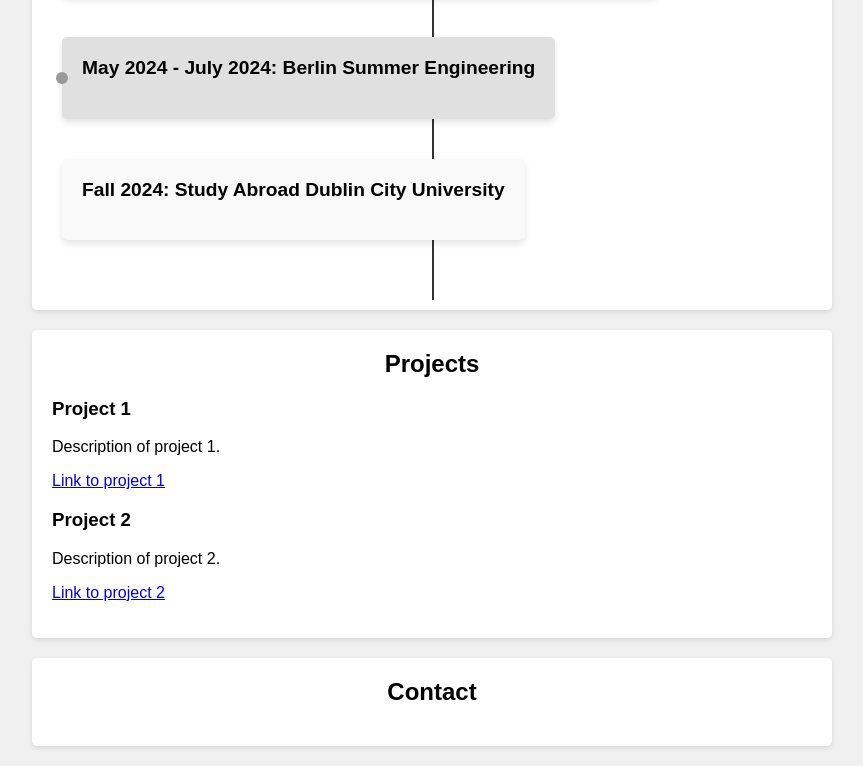
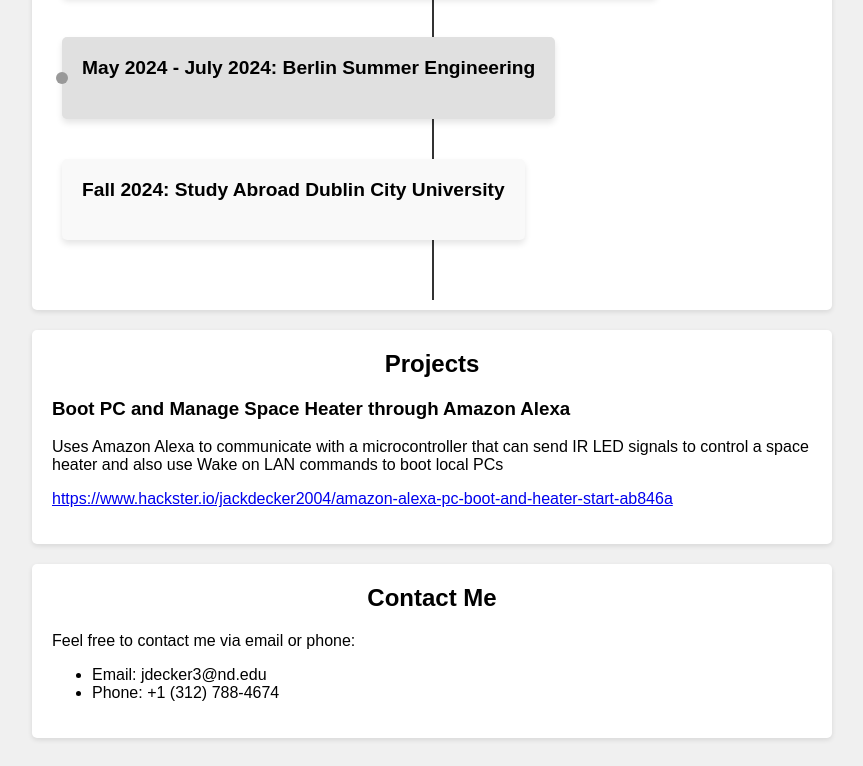
Before and after one commit to jtdecker123/JackDecker, a plain HTML site: page index.html in a window 1280 px wide. Shown: the part 922-1688 px from the top of the page, without its empty margins (208-1071 px from the left). Drawn offline with Linux system fonts and the light colour scheme.

Commit message:
Add project and contact

```diff
--- a/index.html
+++ b/index.html
@@ -175,17 +175,22 @@
         </section>
         <section id="projects" class="section">
             <h2>Projects</h2>
+
             <div class="project">
-                <h3>Project 1</h3>
-                <p>Description of project 1.</p>
-                <p><a href="#">Link to project 1</a></p> <!-- or provide a valid URL -->
-            </div>
-            <div class="project">
-                <h3>Project 2</h3>
-                <p>Description of project 2.</p>
-                <p><a href="#">Link to project 2</a></p> <!-- or provide a valid URL -->
+                <h3>Boot PC and Manage Space Heater through Amazon Alexa</h3>
+                <p>Uses Amazon Alexa to communicate with a microcontroller that can send IR LED signals to control a space heater and also use Wake on LAN commands to boot local PCs</p>
+                <p><a href="#">https://www.hackster.io/jackdecker2004/amazon-alexa-pc-boot-and-heater-start-ab846a</a></p> <!-- or provide a valid URL -->
             </div>
             <!-- Add more projects as needed -->
         </section>
         <section id="contact" class="section">
-            <h2>Contact
+            <h2>Contact Me</h2>
+            <p>Feel free to contact me via email or phone:</p>
+            <ul>
+                <li>Email: jdecker3@nd.edu</li>
+                <li>Phone: +1 (312) 788-4674</li>
+            </ul>
+        </section>
+    </div>
+</body>
+</html>
```
